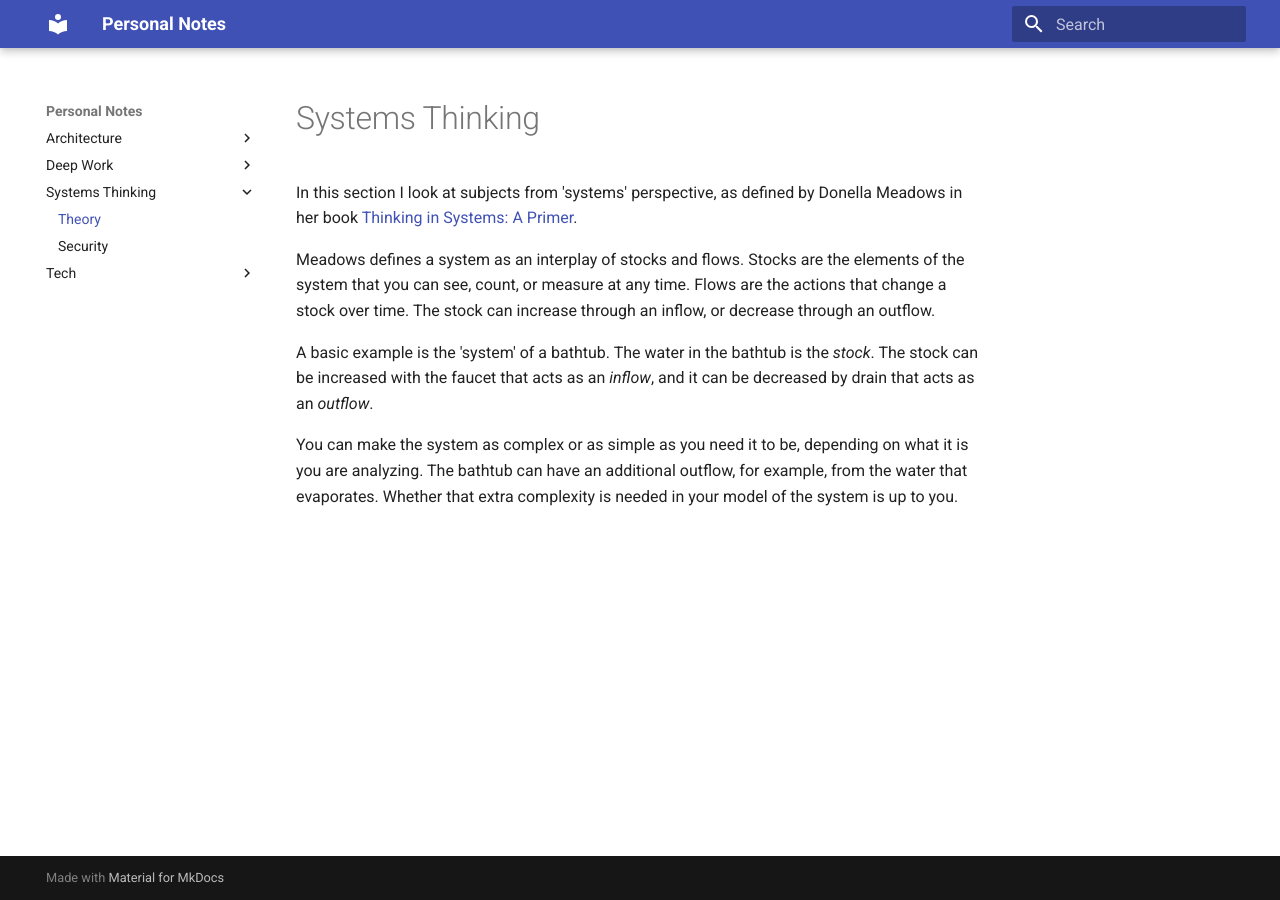
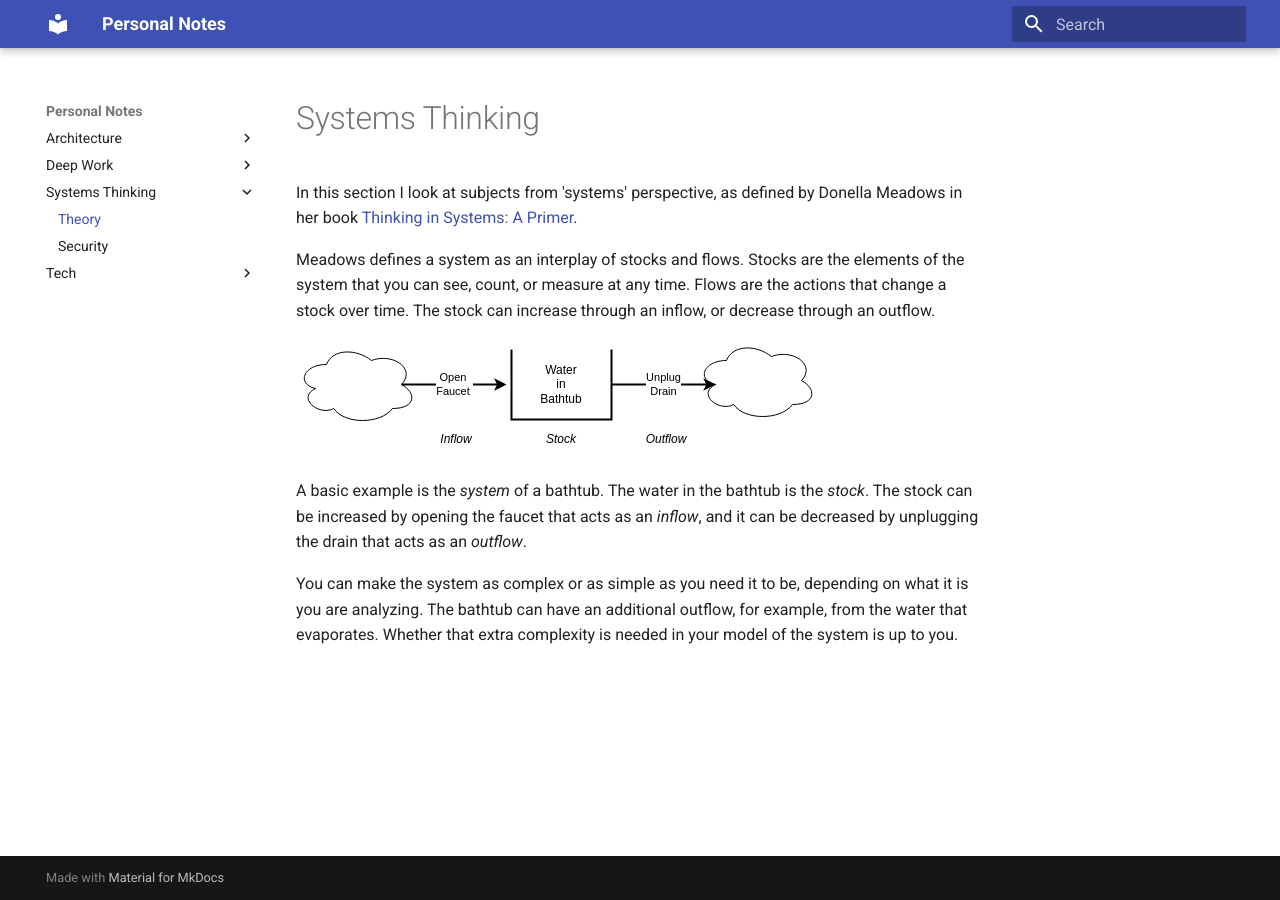
Before and after one commit to jorisdevrede/mkdocs-jorisdevrede.github.io, an MkDocs documentation site: the page built from docs/systems/theory.md, in a window 1280 px wide. Built offline with MkDocs 1.6.1 and Material for MkDocs 9.7.7, drawn with Linux system fonts in a browser that asks for light colours.

Commit message:
fix: add diagram to systems theory page

```diff
--- a/docs/systems/theory.md
+++ b/docs/systems/theory.md
@@ -9,9 +9,12 @@ elements of the system that you can see, count, or measure at any time. Flows
 are the actions that change a stock over time. The stock can increase through
 an inflow, or decrease through an outflow.
 
-A basic example is the 'system' of a bathtub. The water in the bathtub is the
-*stock*. The stock can be increased with the faucet that acts as an *inflow*,
-and it can be decreased by drain that acts as an *outflow*.
+![bathtub system](../images/bathtub_system.svg)
+
+A basic example is the *system* of a bathtub. The water in the bathtub is the
+*stock*. The stock can be increased by opening the faucet that acts as an
+*inflow*, and it can be decreased by unplugging the drain that acts as an
+*outflow*.
 
 You can make the system as complex or as simple as you need it to be, depending
 on what it is you are analyzing. The bathtub can have an additional outflow,
```
Also changed, not shown: docs/images/bathtub_system.svg (added).
